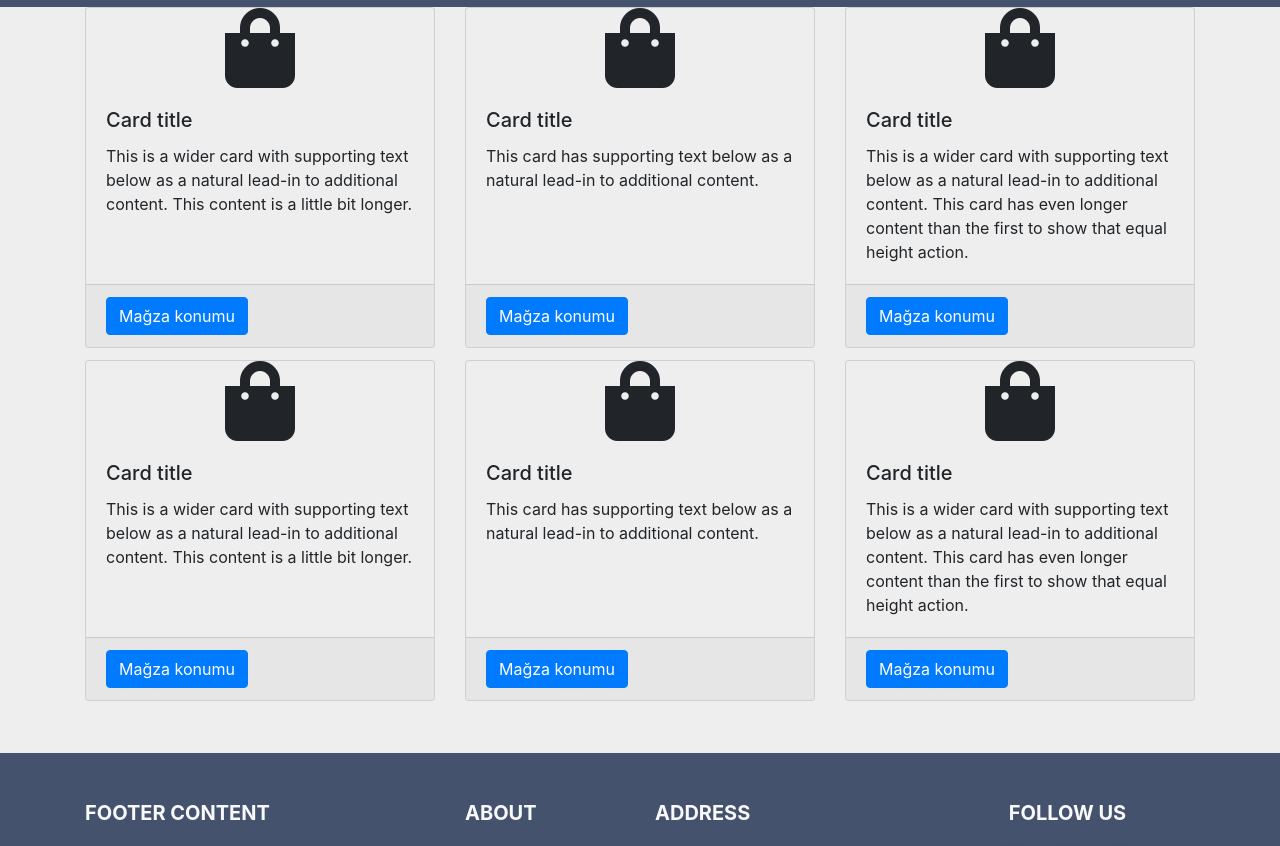
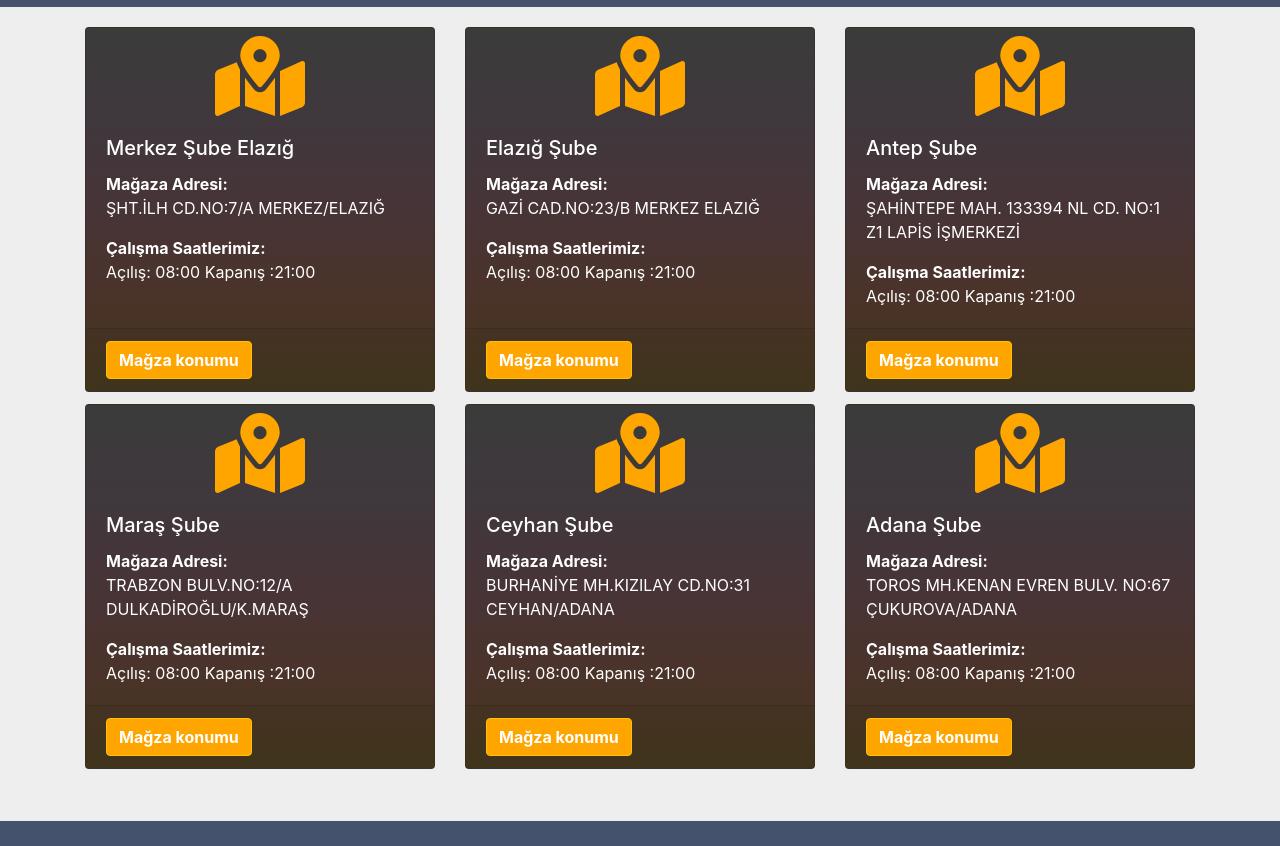
Before and after one commit to ozkanbolukbas/xtttqqqhhyyy, a plain HTML site: page pages/magzalar.html in a window 1280 px wide. Shown: the part 53-899 px from the top of the page. Drawn offline with Linux system fonts and the light colour scheme; a web font is replaced by a local one.

Commit message:
Maps added to store page. Store page design done. Information added to footer.

```diff
--- a/css/style.css
+++ b/css/style.css
@@ -331,6 +331,23 @@ ul li:hover > a {
 /* Carddeck */
 .card-deck .card {
 	margin-bottom: .75rem;
+	background-image:linear-gradient(to bottom, #3b3b3b, #3f383d, #473437, #4a3329, #42361c);
+	color: white;
+}
+
+.card-deck .card .btn{
+	font-weight: bold;
+	background-color: #FFA500;
+	color: white;
+}
+
+#first_store_card {
+	margin-top: 20px;
+}
+
+.fa-map-marked-alt {
+	color: orange;
+	margin-top: 8px
 }
 @media (max-width: 1024px) {
 
--- a/pages/magzalar.html
+++ b/pages/magzalar.html
@@ -27,36 +27,39 @@
 			</div>
 		</nav>
 		<div class="container">
-			<div class="card-deck-wrapper">
+			<div class="card-deck-wrapper" id="first_store_card">
 				<div class="card-deck">
 					<div class="card">
-						<span class="card-img-top fas fa-shopping-bag fa-5x text-center"></span>
+						<span class="card-img-top fas fa-map-marked-alt fa-5x text-center"></span>
 						<div class="card-body">
-							<h5 class="card-title">Card title</h5>
-							<p class="card-text">This is a wider card with supporting text below as a natural lead-in to additional content. This content is a little bit longer.</p>
+							<h5 class="card-title">Merkez Şube Elazığ</h5>
+							<p class="card-text"><strong>Mağaza Adresi:</strong><br>ŞHT.İLH CD.NO:7/A  MERKEZ/ELAZIĞ</p>
+              <p class="card-text"><strong>Çalışma Saatlerimiz:</strong><br>Açılış: 08:00 Kapanış :21:00</p>
 						</div>
 						<div class="card-footer">
-							<a href="" class="btn btn-primary" data-toggle="modal" data-target="#magzaKonum3">Mağza konumu</a>
+							<a href="" class="btn btn-warning" data-toggle="modal" data-target="#magzaKonum1">Mağza konumu</a>
 						</div>
 					</div>
 					<div class="card">
-						<span class="card-img-top fas fa-shopping-bag fa-5x text-center"></span>
+						<span class="card-img-top fas fa-map-marked-alt fa-5x text-center" style="color:orange;"></span>
 						<div class="card-body">
-							<h5 class="card-title">Card title</h5>
-							<p class="card-text">This card has supporting text below as a natural lead-in to additional content.</p>
+							<h5 class="card-title">Elazığ Şube</h5>
+							<p class="card-text"><strong>Mağaza Adresi:</strong><br>GAZİ CAD.NO:23/B MERKEZ ELAZIĞ</p>
+              <p class="card-text"><strong>Çalışma Saatlerimiz:</strong><br>Açılış: 08:00 Kapanış :21:00</p>
 						</div>
 						<div class="card-footer">
-							<a href="" class="btn btn-primary" data-toggle="modal" data-target="#magzaKonum3">Mağza konumu</a>
+							<a href="" class="btn btn-warning" data-toggle="modal" data-target="#magzaKonum2">Mağza konumu</a>
 						</div>
 					</div>
 					<div class="card">
-						<span class="card-img-top fas fa-shopping-bag fa-5x text-center"></span>
+						<span class="card-img-top fas fa-map-marked-alt fa-5x text-center"></span>
 						<div class="card-body">
-							<h5 class="card-title">Card title</h5>
-							<p class="card-text">This is a wider card with supporting text below as a natural lead-in to additional content. This card has even longer content than the first to show that equal height action.</p>
+              <h5 class="card-title">Antep Şube</h5>
+              <p class="card-text"><strong>Mağaza Adresi:</strong><br>ŞAHİNTEPE MAH. 133394 NL CD. NO:1 Z1 LAPİS İŞMERKEZİ</p>
+              <p class="card-text"><strong>Çalışma Saatlerimiz:</strong><br>Açılış: 08:00 Kapanış :21:00</p>
 						</div>
 						<div class="card-footer">
-							<a href="" class="btn btn-primary" data-toggle="modal" data-target="#magzaKonum3">Mağza konumu</a>
+							<a href="" class="btn btn-warning" data-toggle="modal" data-target="#magzaKonum3">Mağza konumu</a>
 						</div>
 					</div>
 				</div>
@@ -64,33 +67,36 @@
 			<div class="card-deck-wrapper">
 				<div class="card-deck">
 					<div class="card">
-						<span class="card-img-top fas fa-shopping-bag fa-5x text-center"></span>
+						<span class="card-img-top fas fa-map-marked-alt fa-5x text-center"></span>
 						<div class="card-body">
-							<h5 class="card-title">Card title</h5>
-							<p class="card-text">This is a wider card with supporting text below as a natural lead-in to additional content. This content is a little bit longer.</p>
+							<h5 class="card-title">Maraş Şube</h5>
+							<p class="card-text"><strong>Mağaza Adresi:</strong><br>TRABZON BULV.NO:12/A DULKADİROĞLU/K.MARAŞ</p>
+              <p class="card-text"><strong>Çalışma Saatlerimiz:</strong><br>Açılış: 08:00 Kapanış :21:00</p>
 						</div>
 						<div class="card-footer">
-							<a href="" class="btn btn-primary" data-toggle="modal" data-target="#magzaKonum3">Mağza konumu</a>
+							<a href="" class="btn btn-warning" data-toggle="modal" data-target="#magzaKonum4">Mağza konumu</a>
 						</div>
 					</div>
 					<div class="card">
-						<span class="card-img-top fas fa-shopping-bag fa-5x text-center"></span>
+						<span class="card-img-top fas fa-map-marked-alt fa-5x text-center"></span>
 						<div class="card-body">
-							<h5 class="card-title">Card title</h5>
-							<p class="card-text">This card has supporting text below as a natural lead-in to additional content.</p>
+              <h5 class="card-title">Ceyhan Şube</h5>
+              <p class="card-text"><strong>Mağaza Adresi:</strong><br>BURHANİYE MH.KIZILAY CD.NO:31 CEYHAN/ADANA</p>
+              <p class="card-text"><strong>Çalışma Saatlerimiz:</strong><br>Açılış: 08:00 Kapanış :21:00</p>
 						</div>
 						<div class="card-footer">
-							<a href="" class="btn btn-primary" data-toggle="modal" data-target="#magzaKonum3">Mağza konumu</a>
+							<a href="" class="btn btn-warning" data-toggle="modal" data-target="#magzaKonum5">Mağza konumu</a>
 						</div>
 					</div>
 					<div class="card">
-						<span class="card-img-top fas fa-shopping-bag fa-5x text-center"></span>
+						<span class="card-img-top fas fa-map-marked-alt fa-5x text-center"></span>
 						<div class="card-body">
-							<h5 class="card-title">Card title</h5>
-							<p class="card-text">This is a wider card with supporting text below as a natural lead-in to additional content. This card has even longer content than the first to show that equal height action.</p>
+							<h5 class="card-title">Adana Şube</h5>
+							<p class="card-text"><strong>Mağaza Adresi:</strong><br>TOROS MH.KENAN EVREN BULV. NO:67 ÇUKUROVA/ADANA</p>
+              <p class="card-text"><strong>Çalışma Saatlerimiz:</strong><br>Açılış: 08:00 Kapanış :21:00</p>
 						</div>
 						<div class="card-footer">
-							<a href="" class="btn btn-primary" data-toggle="modal" data-target="#magzaKonum3">Mağza konumu</a>
+							<a href="" class="btn btn-warning" data-toggle="modal" data-target="#magzaKonum6">Mağza konumu</a>
 						</div>
 					</div>
 				</div>
@@ -101,13 +107,13 @@
 			<div class="modal-dialog modal-lg" role="document">
 				<div class="modal-content">
 					<div class="modal-header">
-						<h5 class="modal-title" id="exampleModalLongTitle">Mağza ismi</h5>
+						<h5 class="modal-title" id="exampleModalLongTitle">Merkez Şube Elazığ</h5>
 						<button type="button" class="close" data-dismiss="modal" aria-label="Close">
 							<span aria-hidden="true">&times;</span>
 						</button>
 					</div>
 					<div class="modal-body">
-						<iframe width="100%" height="350" frameborder="0" style="border:0" src="https://www.google.com/maps/embed/v1/place?q=place_id:ChIJawZX7tRH0xQRfIJB6IfFzCk&key=AIzaSyDiN6ygwF4bVbxFMswqTV0tSasgRIlWjpU" allowfullscreen></iframe>
+						<iframe width="100%" height="350" frameborder="0" style="border:0" src="https://www.google.com/maps/embed?pb=!1m18!1m12!1m3!1d5149.010958865499!2d39.219850071086725!3d38.676519974599294!2m3!1f0!2f0!3f0!3m2!1i1024!2i768!4f13.1!3m3!1m2!1s0x0%3A0xc939883bdb65904f!2zRXYgWWHFn2FtIEFsxLHFn3ZlcmnFnyBNZXJrZXpp!5e0!3m2!1str!2str!4v1535225059680" allowfullscreen></iframe>
 					</div>
 					<div class="modal-footer">
 						<button type="button" class="btn btn-danger" data-dismiss="modal">Close</button>
@@ -119,13 +125,13 @@
 			<div class="modal-dialog modal-lg" role="document">
 				<div class="modal-content">
 					<div class="modal-header">
-						<h5 class="modal-title" id="exampleModalLongTitle">Mağza ismi</h5>
+						<h5 class="modal-title" id="exampleModalLongTitle">Elazığ Şube</h5>
 						<button type="button" class="close" data-dismiss="modal" aria-label="Close">
 							<span aria-hidden="true">&times;</span>
 						</button>
 					</div>
 					<div class="modal-body">
-						<iframe width="100%" height="350" frameborder="0" style="border:0" src="https://www.google.com/maps/embed/v1/place?q=place_id:ChIJawZX7tRH0xQRfIJB6IfFzCk&key=AIzaSyDiN6ygwF4bVbxFMswqTV0tSasgRIlWjpU" allowfullscreen></iframe>
+						<iframe width="100%" height="350" frameborder="0" style="border:0" src="https://www.google.com/maps/embed?pb=!1m18!1m12!1m3!1d5149.0239072976!2d39.21718972672383!3d38.676339976796676!2m3!1f0!2f0!3f0!3m2!1i1024!2i768!4f13.1!3m3!1m2!1s0x0%3A0xc5a1d9a131ec77c7!2zRXYgWWHFn2Ft!5e0!3m2!1str!2str!4v1535225139730" allowfullscreen></iframe>
 					</div>
 					<div class="modal-footer">
 						<button type="button" class="btn btn-danger" data-dismiss="modal">Close</button>
@@ -137,13 +143,67 @@
 			<div class="modal-dialog modal-lg" role="document">
 				<div class="modal-content">
 					<div class="modal-header">
-						<h5 class="modal-title" id="exampleModalLongTitle">Mağza ismi</h5>
+						<h5 class="modal-title" id="exampleModalLongTitle">Antep Şube</h5>
 						<button type="button" class="close" data-dismiss="modal" aria-label="Close">
 							<span aria-hidden="true">&times;</span>
 						</button>
 					</div>
 					<div class="modal-body">
-						<iframe width="100%" height="350" frameborder="0" style="border:0" src="https://www.google.com/maps/embed/v1/place?q=place_id:ChIJawZX7tRH0xQRfIJB6IfFzCk&key=AIzaSyDiN6ygwF4bVbxFMswqTV0tSasgRIlWjpU" allowfullscreen></iframe>
+						<iframe width="100%" height="350" frameborder="0" style="border:0" src="https://www.google.com/maps/embed?pb=!1m18!1m12!1m3!1d8403.35053998879!2d37.334779066136605!3d37.018393490317486!2m3!1f0!2f0!3f0!3m2!1i1024!2i768!4f13.1!3m3!1m2!1s0x0%3A0x994d906a70102509!2sEv+Ya%C5%9Fam+G.antep+Subesi!5e0!3m2!1str!2str!4v1535225232008" allowfullscreen></iframe>
+					</div>
+					<div class="modal-footer">
+						<button type="button" class="btn btn-danger" data-dismiss="modal">Close</button>
+					</div>
+				</div>
+			</div>
+		</div>
+    <div class="modal fade bd-example-modal-lg" id="magzaKonum4" tabindex="-1" role="dialog" aria-labelledby="anilModalYeni" aria-hidden="true">
+			<div class="modal-dialog modal-lg" role="document">
+				<div class="modal-content">
+					<div class="modal-header">
+						<h5 class="modal-title" id="exampleModalLongTitle">Maraş Şube</h5>
+						<button type="button" class="close" data-dismiss="modal" aria-label="Close">
+							<span aria-hidden="true">&times;</span>
+						</button>
+					</div>
+					<div class="modal-body">
+						<iframe width="100%" height="350" frameborder="0" style="border:0" src="https://www.google.com/maps/embed?pb=!1m18!1m12!1m3!1d2274.234501420895!2d36.92798505411687!3d37.580089058559!2m3!1f0!2f0!3f0!3m2!1i1024!2i768!4f13.1!3m3!1m2!1s0x0%3A0xacdc7cd23dd3d664!2zRXZ5YcWfYW0!5e0!3m2!1str!2str!4v1535225329262" allowfullscreen></iframe>
+					</div>
+					<div class="modal-footer">
+						<button type="button" class="btn btn-danger" data-dismiss="modal">Close</button>
+					</div>
+				</div>
+			</div>
+		</div>
+    <div class="modal fade bd-example-modal-lg" id="magzaKonum5" tabindex="-1" role="dialog" aria-labelledby="anilModalYeni" aria-hidden="true">
+			<div class="modal-dialog modal-lg" role="document">
+				<div class="modal-content">
+					<div class="modal-header">
+						<h5 class="modal-title" id="exampleModalLongTitle">Ceyhan Şube</h5>
+						<button type="button" class="close" data-dismiss="modal" aria-label="Close">
+							<span aria-hidden="true">&times;</span>
+						</button>
+					</div>
+					<div class="modal-body">
+						<iframe width="100%" height="350" frameborder="0" style="border:0" src="https://www.google.com/maps/embed?pb=!1m18!1m12!1m3!1d1291.769972726728!2d35.812913856390075!3d37.026323290338716!2m3!1f0!2f0!3f0!3m2!1i1024!2i768!4f13.1!3m3!1m2!1s0x1528c9438c71bb39%3A0x55f8f79c58f124a1!2sBurhaniye+Mahallesi%2C+K%C4%B1z%C4%B1lay+Cd.+No%3A31%2C+01960+Ceyhan%2FAdana!5e0!3m2!1str!2str!4v1535225526153" allowfullscreen></iframe>
+					</div>
+					<div class="modal-footer">
+						<button type="button" class="btn btn-danger" data-dismiss="modal">Close</button>
+					</div>
+				</div>
+			</div>
+		</div>
+    <div class="modal fade bd-example-modal-lg" id="magzaKonum6" tabindex="-1" role="dialog" aria-labelledby="anilModalYeni" aria-hidden="true">
+			<div class="modal-dialog modal-lg" role="document">
+				<div class="modal-content">
+					<div class="modal-header">
+						<h5 class="modal-title" id="exampleModalLongTitle">Adana Şube</h5>
+						<button type="button" class="close" data-dismiss="modal" aria-label="Close">
+							<span aria-hidden="true">&times;</span>
+						</button>
+					</div>
+					<div class="modal-body">
+						<iframe width="100%" height="350" frameborder="0" style="border:0" src="https://www.google.com/maps/embed?pb=!1m18!1m12!1m3!1d4386.226550281794!2d35.30313414542291!3d37.04110377554113!2m3!1f0!2f0!3f0!3m2!1i1024!2i768!4f13.1!3m3!1m2!1s0x0%3A0x282b692fe1fd7e72!2zRXYgWWHFn2FtIEFsxLHFn3ZlcmnFnyBNZXJrZXpp!5e0!3m2!1str!2str!4v1535225436272" allowfullscreen></iframe>
 					</div>
 					<div class="modal-footer">
 						<button type="button" class="btn btn-danger" data-dismiss="modal">Close</button>
@@ -181,27 +241,27 @@
       <div class="col-md-4 col-lg-2 col-xs-6 col-sm-6 mx-auto my-md-4 my-0 mt-4 mb-1">
 
         <!-- Links -->
-				<h5 class="font-weight-bold text-uppercase mb-4">About</h5>
+        <h5 class="font-weight-bold text-uppercase mb-4">Kurumsal</h5>
 
         <ul class="list-unstyled">
           <li>
             <p>
-							<a href="#!">PROJECTS</a>
+              <a href="#!">ANA SAYFA</a>
             </p>
           </li>
           <li>
             <p>
-							<a href="#!">ABOUT US</a>
+              <a href="#!">MAĞAZALAR</a>
             </p>
           </li>
           <li>
             <p>
-							<a href="#!">BLOG</a>
+              <a href="#!">KARİYER</a>
             </p>
           </li>
           <li>
             <p>
-							<a href="#!">AWARDS</a>
+              <a href="#!">HAKKIMIZDA</a>
             </p>
           </li>
         </ul>
@@ -215,25 +275,20 @@
       <div class="col-md-4 col-lg-3 col-xs-6 mx-auto my-md-4 my-0 mt-4 mb-1">
 
         <!-- Contact details -->
-				<h5 class="font-weight-bold text-uppercase mb-4">Address</h5>
+        <h5 class="font-weight-bold text-uppercase mb-4">Adres</h5>
 
         <ul class="list-unstyled">
           <li>
-
             <p>
-							<i class="fa fa-home mr-3"></i> ŞHT.İLH CD.NO:7/A  MERKEZ/ELAZIĞ</p>
+              <i class="fa fa-home mr-3"></i>ŞHT.İLH CD.NO:7/A MERKEZ/ELAZIĞ</p>
           </li>
           <li>
             <p>
-							<i class="fa fa-envelope mr-3"></i> info@example.com</p>
+              <i class="fa fa-envelope mr-3"></i>evyasam@hotmail.com</p>
           </li>
           <li>
             <p>
-							<i class="fa fa-phone mr-3"></i> + 01 234 567 88</p>
-					</li>
-					<li>
-						<p>
-							<i class="fa fa-print mr-3"></i> + 01 234 567 89</p>
+              <i class="fa fa-phone mr-3"></i>0424 236 19 21</p>
           </li>
         </ul>
 
```
Also changed, not shown: pages/hakkimizda.html (+9 -14 lines). Lines whose indentation alone changed are shown as unchanged.
